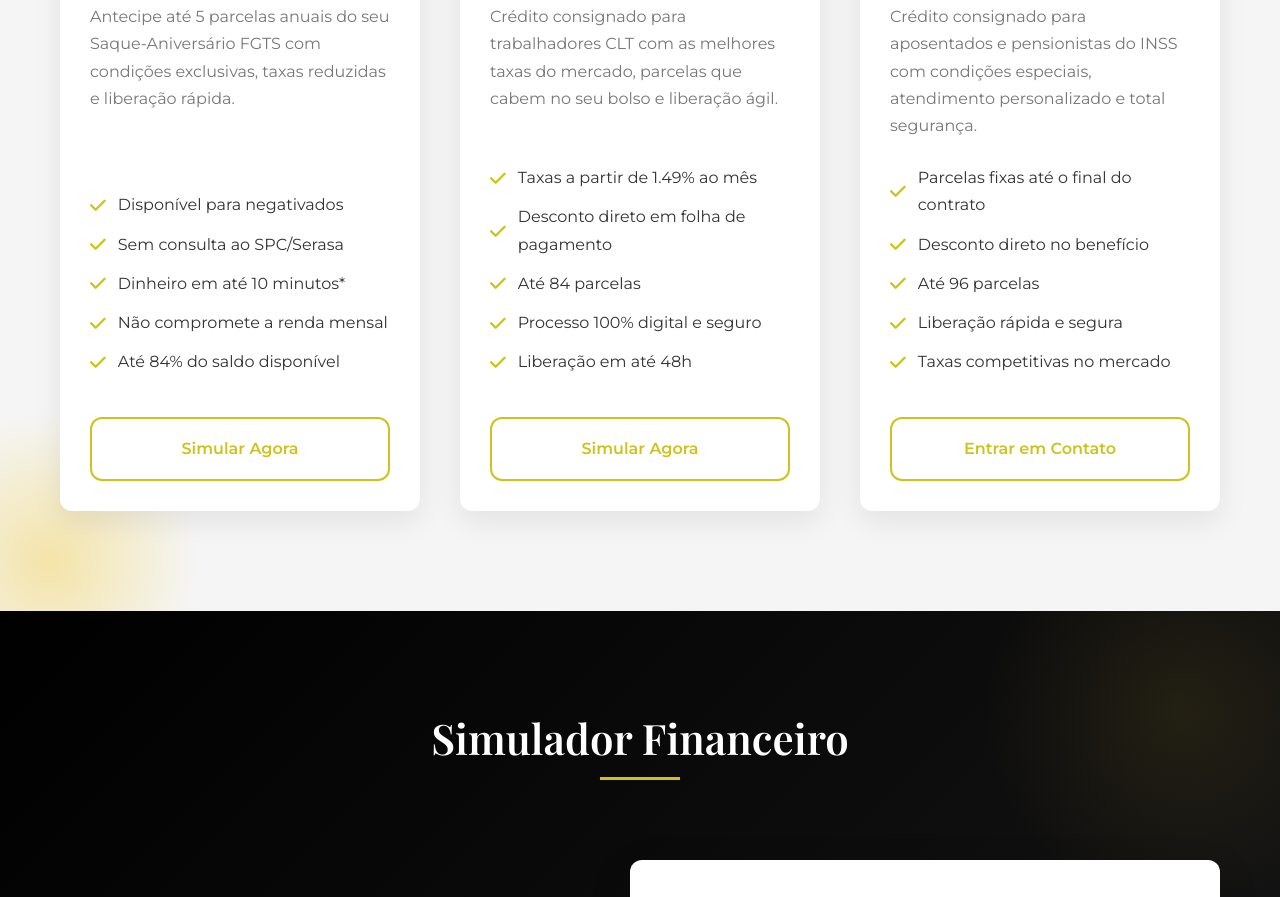
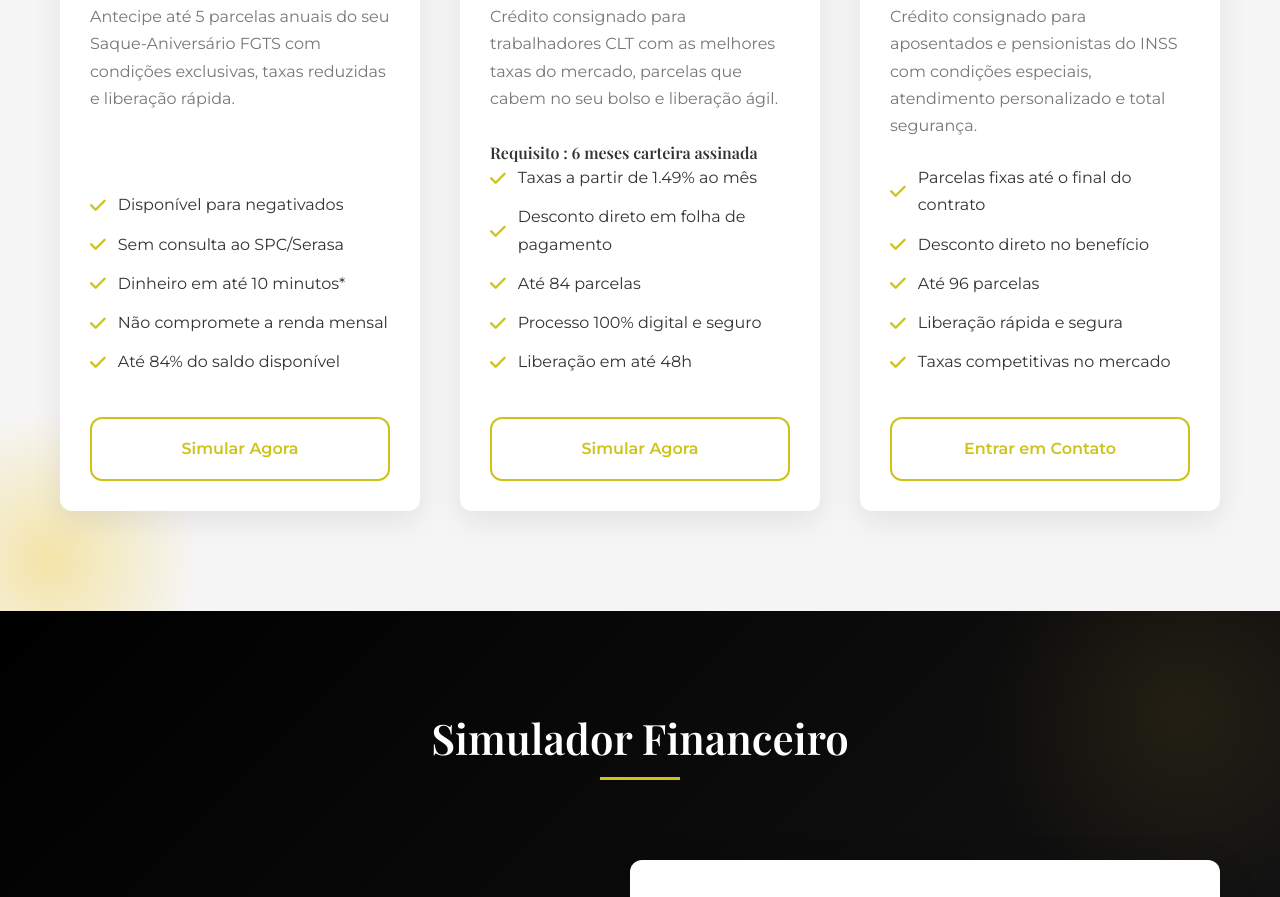
Before and after one commit to erickcarvalhomatuck/palomasistem, a plain HTML site: page index.html in a window 1280 px wide. Shown: the part 2730-3627 px from the top of the page. Drawn offline with nearby package versions, Linux system fonts and the light colour scheme.

Commit message:
Add requirement for 6 months of signed contract

```diff
--- a/index.html
+++ b/index.html
@@ -1096,6 +1096,7 @@
                     <div class="product-content">
                         <h3>Empréstimo Consignado CLT</h3>
                         <p>Crédito consignado para trabalhadores CLT com as melhores taxas do mercado, parcelas que cabem no seu bolso e liberação ágil.</p>
+                        <h4> Requisito : 6 meses carteira assinada</h4>
                         <ul class="product-features">
                             <li><i class="fas fa-check"></i> Taxas a partir de 1.49% ao mês</li>
                             <li><i class="fas fa-check"></i> Desconto direto em folha de pagamento</li>
```
